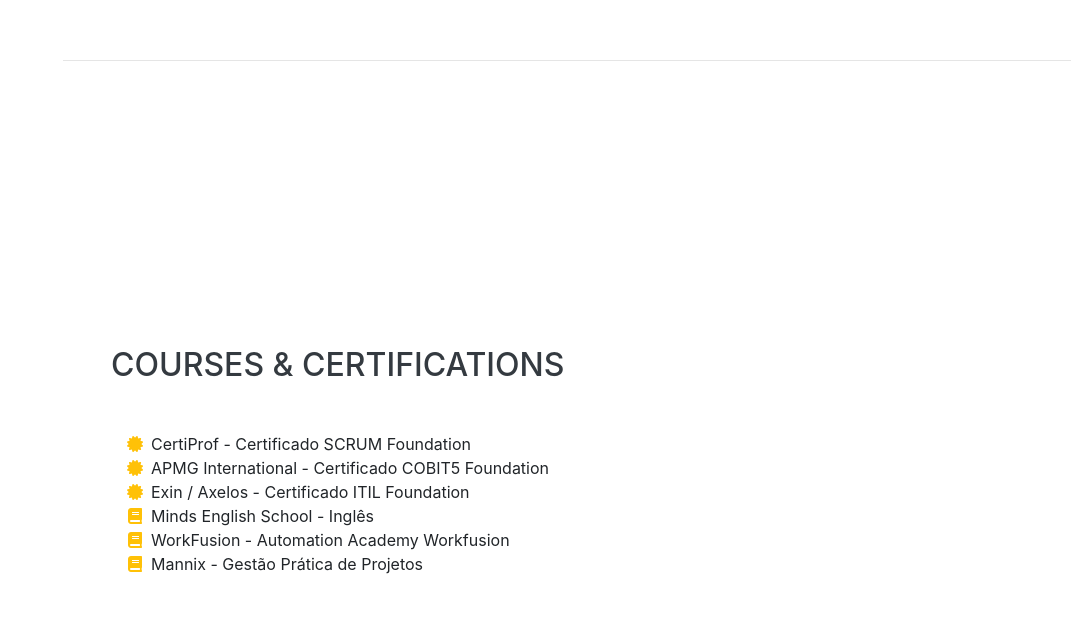
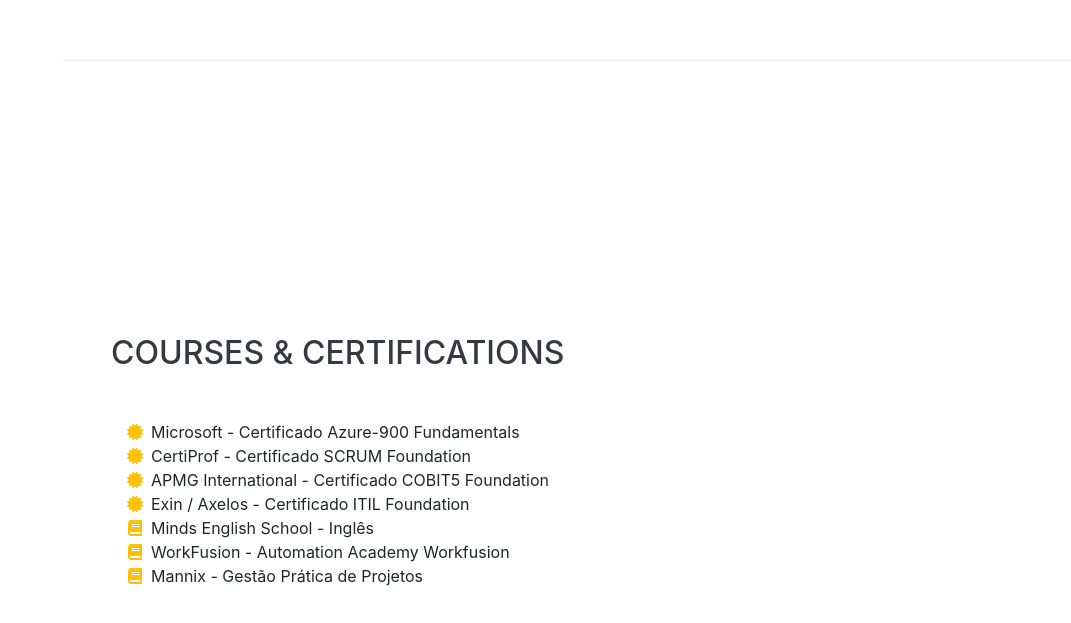
Before and after one commit to rasjuliocesar/juliocesar.github.io, a website with bundled scripts: page index.html in a window 1280 px wide. Shown: the part 4453-5076 px from the top of the page, without its empty margins (209-1280 px from the left). Built offline with nearby package versions, Linux system fonts and the light colour scheme; a web font is replaced by a local one.

Commit message:
Add new Certification

```diff
--- a/index.html
+++ b/index.html
@@ -276,6 +276,9 @@
         <ul class="fa-ul mb-0">
           <li>
             <i class="fa-li fas fa-certificate text-warning"></i>
+            Microsoft - Certificado Azure-900 Fundamentals</li>
+          <li>
+            <i class="fa-li fas fa-certificate text-warning"></i>
             CertiProf - Certificado SCRUM Foundation</li>
           <li>
             <i class="fa-li fas fa-certificate text-warning"></i>
```
